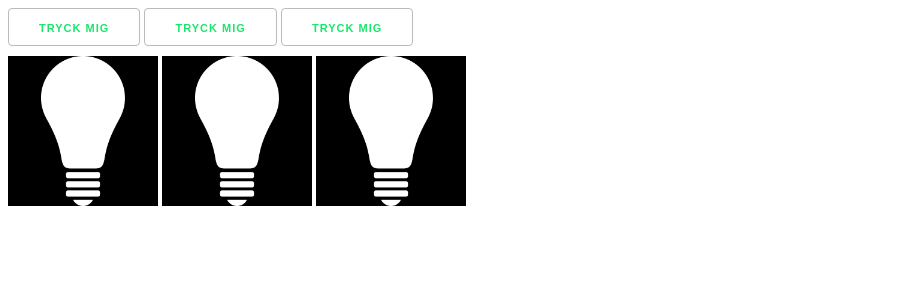
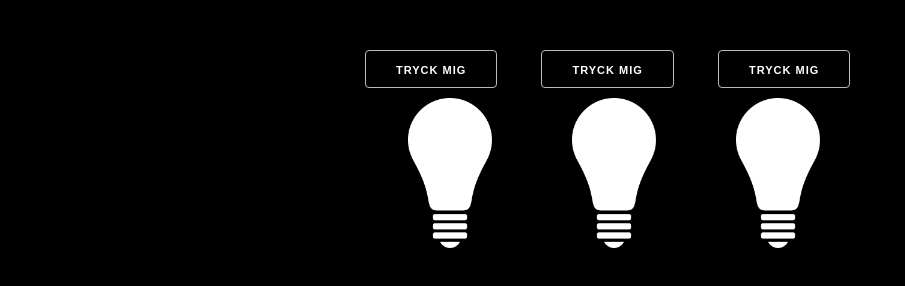
Before and after one commit to Blockhammar/Mini_Project, a plain HTML site: page index.html in a window 1280 px wide. Shown: the whole page, without its empty margins (0-905 px from the left). Drawn offline with nearby package versions, Linux system fonts and the light colour scheme.

Commit message:
Final Push

```diff
--- a/index.html
+++ b/index.html
@@ -9,11 +9,11 @@
 
     <link rel="stylesheet" href="style.css">
 </head>
-<body>
+<body class = "container">
     <button class = "Knapp" onclick="doStuff('bild1')">Tryck mig</button>
     <button class = "Knapp" onclick="doStuff('bild2')">Tryck mig</button>
     <button class = "Knapp" onclick="doStuff('bild3')">Tryck mig</button>
-    <div></div>
+    <div>
 
     <div id="Box-1">
         <img id="bild1" src="images/off.png" width = "150" height = "150" alt="">
@@ -30,5 +30,6 @@
     </div>
 
     <script src="java.js"></script>
+</div>
 </body>
 </html>
--- a/java.js
+++ b/java.js
@@ -11,4 +11,6 @@ function doStuff(input){
         document.getElementById(input).src = "images/on.png";
 
     }
+
+
 }
--- a/style.css
+++ b/style.css
@@ -1,19 +1,25 @@
+body{
+   background-color: black;
+}
+
+.container {
+   margin-top: 50px;
+   width: 550px;
+   align-items: center;
+}
+
 .Knapp {
-    color: rgb(27, 230, 108);
+    color: white;
     text-align: center;
+    margin-right: 40px;
   /* background: black; */
  }
 
- #Box-1{
+button:hover {
+   background-color: yellow;
+}
+
+ #Box-1, #Box-2, #Box-3{
     display: inline;
-
+ margin-left: 10px;
  }
-
- #Box-2{
-    display: inline;
-
- }
- #Box-3{
-    display: inline;
-
- }
```
